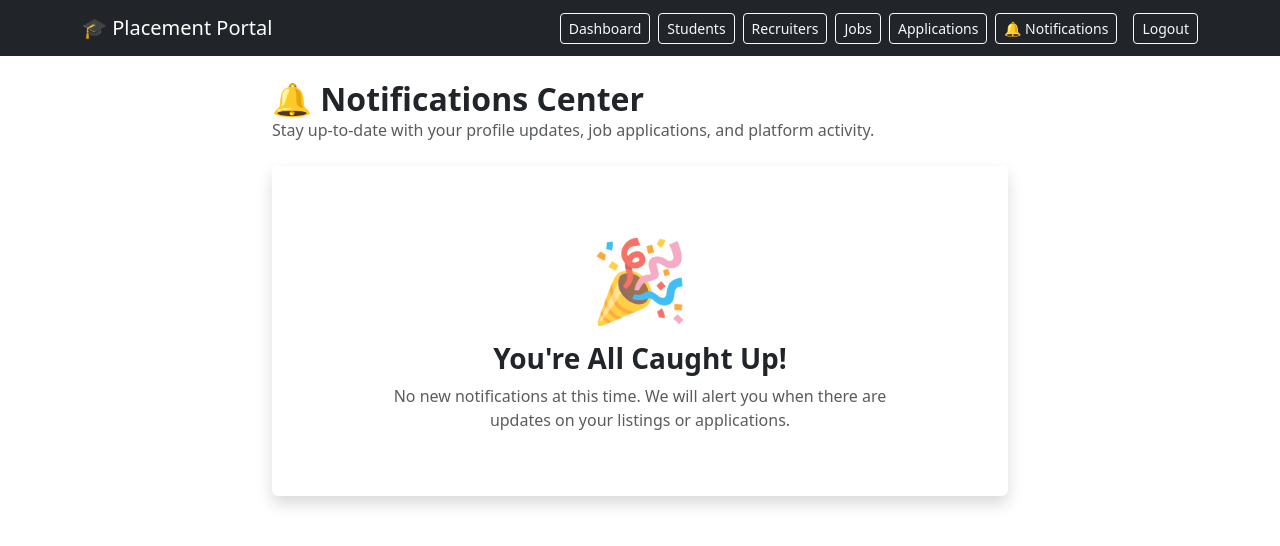
After one commit to pranavseshasaisetty123-max/placement-portal, a Flask app: page /notifications/ in a window 1280 px wide. The commit adds this page. Shown: the top 546 px of the page. Run offline with Flask 3, Linux system fonts and the light colour scheme; the visitor is signed in with stand-in values (Sample User, id 1); data that the repository does not hold is empty.

Commit message:
Implemented Sprint 7 Notifications and Activity Center

```diff
--- a/app/__init__.py
+++ b/app/__init__.py
@@ -2,7 +2,7 @@ import os
 
 from flask import Flask
 
-from app.routes import admin_bp, applications_bp, auth_bp, jobs_bp, main_bp, profile_bp
+from app.routes import admin_bp, applications_bp, auth_bp, jobs_bp, main_bp, notifications_bp, profile_bp
 from config import BASE_DIR, Config
 from database.connection import init_db
 
@@ -21,7 +21,21 @@ def create_app():
     app.register_blueprint(applications_bp)
     app.register_blueprint(profile_bp)
     app.register_blueprint(admin_bp)
+    app.register_blueprint(notifications_bp)
 
+    @app.context_processor
+    def inject_unread_notifications_count():
+        from flask import session
+        if "user_id" in session and "user_type" in session:
+            try:
+                from app.services import notification_service
+                count = notification_service.get_unread_count(
+                    session["user_id"], session["user_type"]
+                )
+                return {"unread_notifications_count": count}
+            except Exception:
+                pass
+        return {"unread_notifications_count": 0}
 
     with app.app_context():
         init_db()
--- a/app/routes/__init__.py
+++ b/app/routes/__init__.py
@@ -3,6 +3,7 @@ from app.routes.applications import applications_bp
 from app.routes.auth import auth_bp
 from app.routes.jobs import jobs_bp
 from app.routes.main import main_bp
+from app.routes.notifications import notifications_bp
 from app.routes.profile import profile_bp
 
-__all__ = ["auth_bp", "main_bp", "jobs_bp", "applications_bp", "profile_bp", "admin_bp"]
+__all__ = ["auth_bp", "main_bp", "jobs_bp", "applications_bp", "profile_bp", "admin_bp", "notifications_bp"]
--- a/app/routes/admin.py
+++ b/app/routes/admin.py
@@ -43,7 +43,10 @@ def dashboard():
     Route to render the administrator analytics dashboard.
     """
     analytics = admin_service.get_dashboard_analytics()
-    return render_template("admin_dashboard.html", analytics=analytics)
+    admin_id = session.get("user_id")
+    from app.services import notification_service
+    recent_alerts = notification_service.get_notifications_for_user(admin_id, "admin", limit=3)
+    return render_template("admin_dashboard.html", analytics=analytics, recent_alerts=recent_alerts)
 
 
 @admin_bp.route("/students")
--- /dev/null
+++ b/app/routes/notifications.py
@@ -0,0 +1,52 @@
+from flask import Blueprint, flash, redirect, render_template, request, session, url_for
+
+from app.services import notification_service
+from app.utils.session import login_required
+
+# Section 1: Blueprint registration
+notifications_bp = Blueprint("notifications", __name__, url_prefix="/notifications")
+
+
+@notifications_bp.route("/")
+@login_required()
+def view_notifications():
+    """
+    Renders the Activity Center view displaying all alerts for the logged-in user.
+    """
+    user_id = session.get("user_id")
+    user_type = session.get("user_type")
+
+    notifications = notification_service.get_notifications_for_user(user_id, user_type)
+    return render_template("notifications.html", notifications=notifications)
+
+
+@notifications_bp.route("/read/<int:notification_id>", methods=["POST"])
+@login_required()
+def mark_read(notification_id):
+    """
+    POST route to mark a specific notification as read.
+    """
+    user_id = session.get("user_id")
+    user_type = session.get("user_type")
+
+    try:
+        notification_service.mark_as_read(notification_id, user_id, user_type)
+        flash("Notification marked as read.", "success")
+    except ValueError as error:
+        flash(str(error), "danger")
+
+    return redirect(url_for("notifications.view_notifications"))
+
+
+@notifications_bp.route("/clear", methods=["POST"])
+@login_required()
+def clear_all():
+    """
+    POST route to delete all notifications for the active user.
+    """
+    user_id = session.get("user_id")
+    user_type = session.get("user_type")
+
+    notification_service.clear_all_for_user(user_id, user_type)
+    flash("All notifications cleared successfully.", "info")
+    return redirect(url_for("notifications.view_notifications"))
--- /dev/null
+++ b/app/services/notification_service.py
@@ -0,0 +1,88 @@
+from database.connection import get_db
+
+
+def create_notification(user_id, user_type, message, conn=None):
+    """
+    Insert a new notification row.
+    """
+    if conn is not None:
+        conn.execute(
+            "INSERT INTO notifications (user_id, user_type, message) VALUES (?, ?, ?)",
+            (user_id, user_type, message),
+        )
+    else:
+        with get_db() as conn_new:
+            conn_new.execute(
+                "INSERT INTO notifications (user_id, user_type, message) VALUES (?, ?, ?)",
+                (user_id, user_type, message),
+            )
+            conn_new.commit()
+
+
+
+def get_notifications_for_user(user_id, user_type, limit=None):
+    """
+    Fetch all notifications for the given user, sorted by created_at DESC.
+    Optional limit argument helps query recent alerts.
+    """
+    query = """
+        SELECT id, user_id, user_type, message, is_read, created_at
+        FROM notifications
+        WHERE user_id = ? AND user_type = ?
+    """
+    params = [user_id, user_type]
+
+    query += " ORDER BY id DESC"
+
+    if limit:
+        query += " LIMIT ?"
+        params.append(limit)
+
+    with get_db() as conn:
+        rows = conn.execute(query, params).fetchall()
+    return [dict(row) for row in rows]
+
+
+def get_unread_count(user_id, user_type):
+    """
+    Returns the count of notifications where is_read = 0.
+    """
+    with get_db() as conn:
+        row = conn.execute(
+            "SELECT COUNT(*) FROM notifications WHERE user_id = ? AND user_type = ? AND is_read = 0",
+            (user_id, user_type),
+        ).fetchone()
+    return row[0] if row else 0
+
+
+def mark_as_read(notification_id, user_id, user_type):
+    """
+    Enforces ownership check and updates notification's is_read status to 1.
+    """
+    with get_db() as conn:
+        # Verify ownership
+        notif = conn.execute(
+            "SELECT 1 FROM notifications WHERE id = ? AND user_id = ? AND user_type = ?",
+            (notification_id, user_id, user_type),
+        ).fetchone()
+
+        if not notif:
+            raise ValueError("Notification not found or unauthorized.")
+
+        conn.execute(
+            "UPDATE notifications SET is_read = 1 WHERE id = ?",
+            (notification_id,),
+        )
+        conn.commit()
+
+
+def clear_all_for_user(user_id, user_type):
+    """
+    Deletes all notification records for the given user.
+    """
+    with get_db() as conn:
+        conn.execute(
+            "DELETE FROM notifications WHERE user_id = ? AND user_type = ?",
+            (user_id, user_type),
+        )
+        conn.commit()
--- a/database/schema.sql
+++ b/database/schema.sql
@@ -42,3 +42,12 @@ CREATE TABLE IF NOT EXISTS applications (
 );
 
 CREATE UNIQUE INDEX IF NOT EXISTS idx_applications_student_job ON applications (student_id, job_id);
+
+CREATE TABLE IF NOT EXISTS notifications (
+    id INTEGER PRIMARY KEY AUTOINCREMENT,
+    user_id INTEGER NOT NULL,
+    user_type TEXT NOT NULL,
+    message TEXT NOT NULL,
+    is_read INTEGER NOT NULL DEFAULT 0,
+    created_at TIMESTAMP DEFAULT CURRENT_TIMESTAMP
+);
--- a/templates/base.html
+++ b/templates/base.html
@@ -70,6 +70,15 @@
             {% endif %}
 
             {% if session.get('user_id') %}
+                <a class="btn btn-outline-light btn-sm position-relative me-2"
+                   href="{{ url_for('notifications.view_notifications') }}">
+                    🔔 Notifications
+                    {% if unread_notifications_count > 0 %}
+                        <span class="position-absolute top-0 start-100 translate-middle badge rounded-pill bg-danger">
+                            {{ unread_notifications_count }}
+                        </span>
+                    {% endif %}
+                </a>
                 <a class="btn btn-outline-light btn-sm"
                    href="{{ url_for('auth.logout') }}">
                     Logout
--- /dev/null
+++ b/templates/notifications.html
@@ -0,0 +1,78 @@
+{% extends "base.html" %}
+
+{% block title %}Activity Center - Notifications{% endblock %}
+
+{% block content %}
+<div class="row justify-content-center">
+    <div class="col-lg-8">
+
+        <!-- Header -->
+        <div class="row mb-4 align-items-center">
+            <div class="col">
+                <h2 class="fw-bold mb-0">🔔 Notifications Center</h2>
+                <p class="text-muted mb-0">Stay up-to-date with your profile updates, job applications, and platform activity.</p>
+            </div>
+            {% if notifications %}
+                <div class="col-auto">
+                    <form action="{{ url_for('notifications.clear_all') }}" method="POST" class="d-inline">
+                        <button type="submit"
+                                class="btn btn-outline-danger px-4"
+                                onclick="return confirm('Are you sure you want to clear all notifications? This action cannot be undone.');">
+                            🗑️ Clear All
+                        </button>
+                    </form>
+                </div>
+            {% endif %}
+        </div>
+
+        {% if not notifications %}
+            <div class="card shadow border-0 py-5 text-center my-4">
+                <div class="card-body">
+                    <div class="display-1 text-muted mb-3">🎉</div>
+                    <h3 class="fw-bold text-dark">You're All Caught Up!</h3>
+                    <p class="text-muted mx-auto mb-0" style="max-width: 500px;">
+                        No new notifications at this time. We will alert you when there are updates on your listings or applications.
+                    </p>
+                </div>
+            </div>
+        {% else %}
+            <div class="d-flex flex-column gap-3 mb-5">
+                {% for notif in notifications %}
+                    <div class="card border-0 shadow-sm rounded-3 {% if not notif.is_read %}bg-light border-start border-primary border-3{% else %}border-start border-secondary border-3{% endif %}">
+                        <div class="card-body p-4 d-flex align-items-center justify-content-between gap-3 flex-wrap flex-md-nowrap">
+                            <div class="flex-grow-1">
+                                <p class="card-text text-dark mb-1 {% if not notif.is_read %}fw-semibold{% endif %}">
+                                    {{ notif.message }}
+                                </p>
+                                <small class="text-secondary fs-8">
+                                    📅 {{ notif.created_at }}
+                                </small>
+                            </div>
+
+                            {% if not notif.is_read %}
+                                <div class="flex-shrink-0">
+                                    <form action="{{ url_for('notifications.mark_read', notification_id=notif.id) }}" method="POST" class="d-inline">
+                                        <button type="submit" class="btn btn-sm btn-outline-primary px-3">
+                                            ✓ Mark Read
+                                        </button>
+                                    </form>
+                                </div>
+                            {% endif %}
+                        </div>
+                    </div>
+                {% endfor %}
+            </div>
+        {% endif %}
+
+    </div>
+</div>
+
+<style>
+    .border-3 {
+        border-left-width: 4px !important;
+    }
+    .fs-8 {
+        font-size: 0.78rem;
+    }
+</style>
+{% endblock %}
```
Also changed, not shown: app/routes/auth.py (+8 -2 lines), app/services/admin_service.py (+18 -1 lines), app/services/application_service.py (+42 -0 lines), app/services/job_service.py (+8 -0 lines), app/services/profile_service.py (+8 -0 lines), templates/admin_dashboard.html (+32 -0 lines), templates/recruiter_dashboard.html (+31 -0 lines), templates/student_dashboard.html (+31 -0 lines), tests/test_notifications.py (added, +283 -0 lines).
